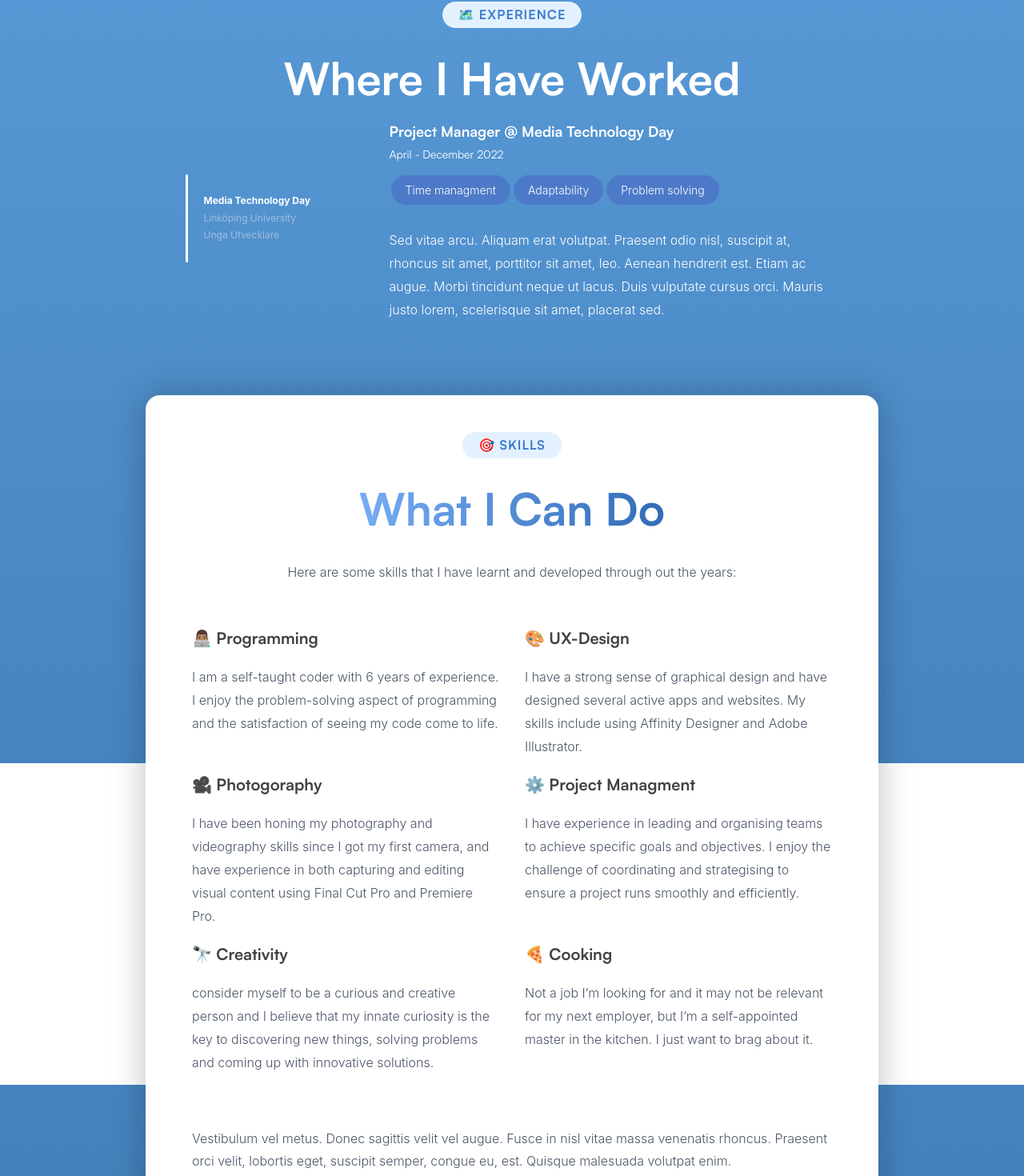
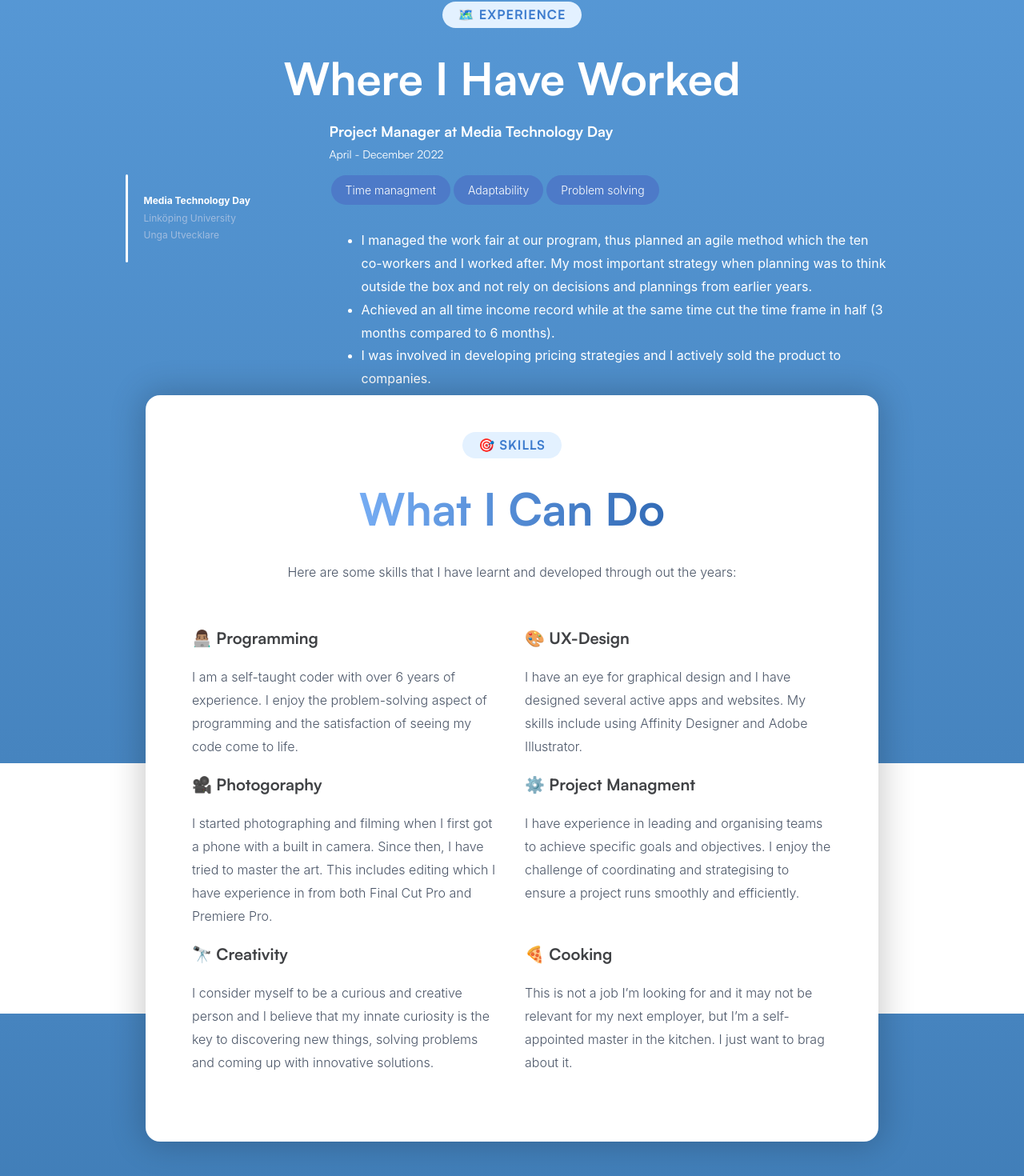
Before and after one commit to Filipbagen/filipbagen.se, a React (Create React App) app: page / in a window 1280 px wide. Shown: the part 1165-2635 px from the top of the page at 80% size. Built offline with nearby package versions, Linux system fonts and the light colour scheme; a web font is replaced by a local one.

Commit message:
Updated text content

```diff
--- a/src/components/Experience.js
+++ b/src/components/Experience.js
@@ -72,7 +72,10 @@ const Experience = () => {
                             )}
                         </Tags>
 
-                        <p>{array.text}</p>
+                        <ul>
+                            {array.text.map(text => <li>{text}</li>)}
+                        </ul>
+
                     </ProjectContent>
 
                 </Test2>
--- a/src/components/Skills.js
+++ b/src/components/Skills.js
@@ -24,14 +24,6 @@ const Skills = () => {
                 <SkillSection>
                     {skills.map(skill => (<Skill emoji={skill.emoji} title={skill.title} text={skill.text} key={skill.title} />))}
                 </SkillSection>
-
-                <p>
-                    Vestibulum vel metus. Donec sagittis velit vel augue.
-                    Fusce in nisl vitae massa venenatis rhoncus. Praesent
-                    orci velit, lobortis eget, suscipit semper, congue eu,
-                    est. Quisque malesuada volutpat enim.
-                </p>
-
             </TextBox>
 
         </Container>
--- a/src/data/DB.js
+++ b/src/data/DB.js
@@ -1,36 +1,18 @@
-const AboutMe = [
-    {
-        emoji: "👨🏽‍💻",
-        title: "About Me",
-        text: "How to study effectively for exams, with the best evidence-based techniques"
-    },
-    {
-        emoji: "🎯",
-        title: "Experience",
-        text: "How to study effectively for exams, with the best evidence-based techniques"
-    },
-    {
-        emoji: "🚀",
-        title: "Projects",
-        text: "How to study effectively for exams, with the best evidence-based techniques"
-    }
-]
-
 const skills = [
     {
         emoji: "👨🏽‍💻",
         title: "Programming",
-        text: "I am a self-taught coder with " + (new Date().getFullYear() - 2016) + " years of experience. I enjoy the problem-solving aspect of programming and the satisfaction of seeing my code come to life."
+        text: "I am a self-taught coder with over " + (new Date().getFullYear() - 2016) + " years of experience. I enjoy the problem-solving aspect of programming and the satisfaction of seeing my code come to life."
     },
     {
         emoji: "🎨",
         title: "UX-Design",
-        text: "I have a strong sense of graphical design and have designed several active apps and websites. My skills include using Affinity Designer and Adobe Illustrator."
+        text: "I have an eye for graphical design and I have designed several active apps and websites. My skills include using Affinity Designer and Adobe Illustrator."
     },
     {
         emoji: "🎥",
         title: "Photogoraphy",
-        text: "I have been honing my photography and videography skills since I got my first camera, and have experience in both capturing and editing visual content using Final Cut Pro and Premiere Pro."
+        text: "I started photographing and filming when I first got a phone with a built in camera. Since then, I have tried to master the art. This includes editing which I have experience in from both Final Cut Pro and Premiere Pro."
     },
     {
         emoji: "⚙️",
@@ -40,12 +22,33 @@ const skills = [
     {
         emoji: "🔭",
         title: "Creativity",
-        text: " consider myself to be a curious and creative person and I believe that my innate curiosity is the key to discovering new things, solving problems and coming up with innovative solutions."
+        text: "I consider myself to be a curious and creative person and I believe that my innate curiosity is the key to discovering new things, solving problems and coming up with innovative solutions."
     },
     {
         emoji: "🍕",
         title: "Cooking",
-        text: "Not a job I’m looking for and it may not be relevant for my next employer, but I’m a self-appointed master in the kitchen. I just want to brag about it."
+        text: "This is not a job I’m looking for and it may not be relevant for my next employer, but I’m a self-appointed master in the kitchen. I just want to brag about it."
+    }
+]
+
+const Experiences = [
+    {
+        title: "Project Manager at Media Technology Day",
+        date: "April - December 2022",
+        tags: ['Time managment', 'Adaptability', 'Problem solving'],
+        text: ['I managed the work fair at our program, thus planned an agile method which the ten co-workers and I worked after. My most important strategy when planning was to think outside the box and not rely on decisions and plannings from earlier years.', 'Achieved an all time income record while at the same time cut the time frame in half (3 months compared to 6 months).', 'I was involved in developing pricing strategies and I actively sold the product to companies.']
+    },
+    {
+        title: "Programming Tutor at Linköping University",
+        date: "Sep 2021 - Jun 2022",
+        tags: ['Programming', 'Educational'],
+        text: ['I was a part of a student-managed project which helps other students with programming.', 'I helped students with programming questions about JavaScript, C++, MATLAB, OpenGL and Java.']
+    },
+    {
+        title: "Designer & Front End dev. at Unga Utvecklare",
+        date: "May 2016 - Dec 2020",
+        tags: ['UI', 'UX', 'Animation', 'Front End', 'Photographer'],
+        text: ['I ran this consulting firm with a few of my friends. This is where I learnt the basics of customer contact, web development and design principles.', 'I designed 50+ websites, logos, apps and animations, some of which are still up and running.', 'I occasionally acted as a photographer and videographer. I feel confident both behind the camera and when editing.']
     }
 ]
 
@@ -103,25 +106,4 @@ const OtherProjectsList = [
     }
 ]
 
-const Experiences = [
-    {
-        title: "Project Manager @ Media Technology Day",
-        date: "April - December 2022",
-        tags: ['Time managment', 'Adaptability', 'Problem solving'],
-        text: 'Sed vitae arcu. Aliquam erat volutpat. Praesent odio nisl, suscipit at, rhoncus sit amet, porttitor sit amet, leo. Aenean hendrerit est. Etiam ac augue. Morbi tincidunt neque ut lacus. Duis vulputate cursus orci. Mauris justo lorem, scelerisque sit amet, placerat sed.'
-    },
-    {
-        title: "Programming Tutor @ Linköping University",
-        date: "Jan - Feb 2020",
-        tags: ['Programming', 'Tutoring'],
-        text: 'Aenean hendrerit est. Etiam ac augue. Morbi tincidunt neque ut lacus. Duis vulputate cursus orci. Mauris justo lorem, scelerisque sit amet, placerat sed, '
-    },
-    {
-        title: "Unga Utvecklare",
-        date: "Jan - Feb 2020",
-        tags: ['Programming', 'Tutoring'],
-        text: 'Aenean hendrerit est. Etiam ac augue. Morbi tincidunt neque ut lacus. Duis vulputate cursus orci. Mauris justo lorem, scelerisque sit amet, placerat sed, '
-    }
-]
-
-export { AboutMe, skills, ProjectList, OtherProjectsList, Experiences }
+export { skills, ProjectList, OtherProjectsList, Experiences }
```
